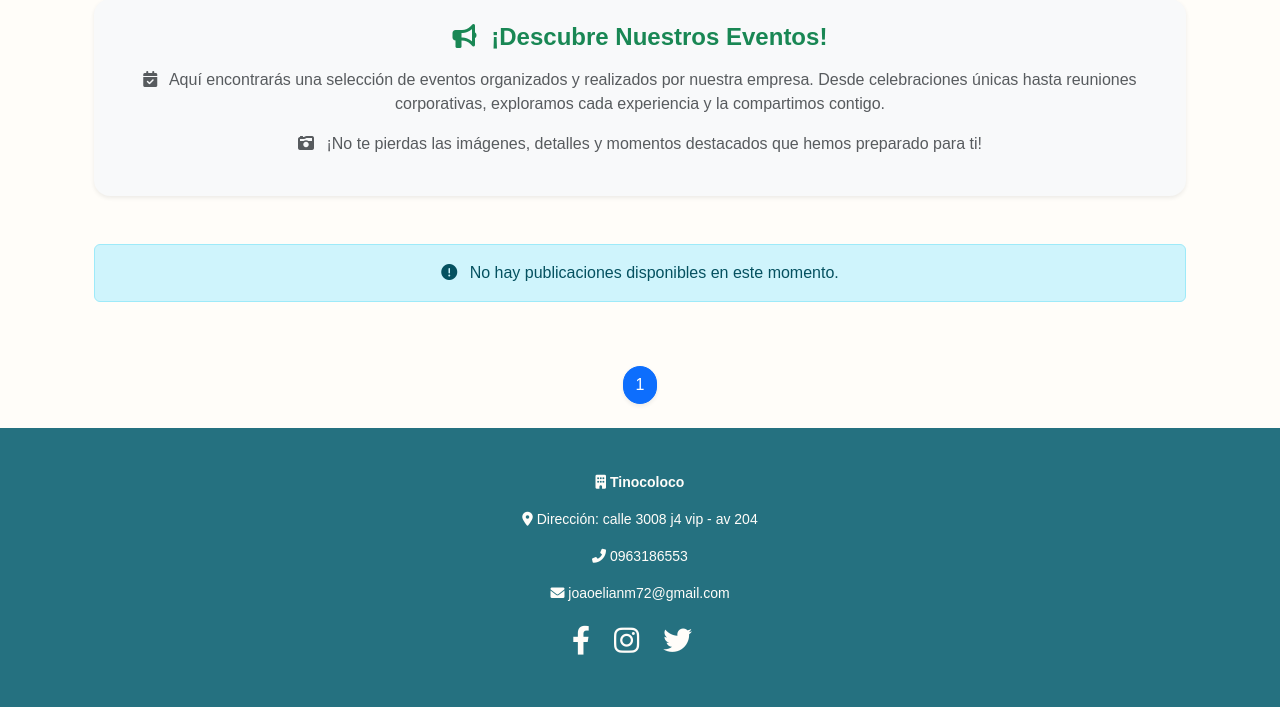
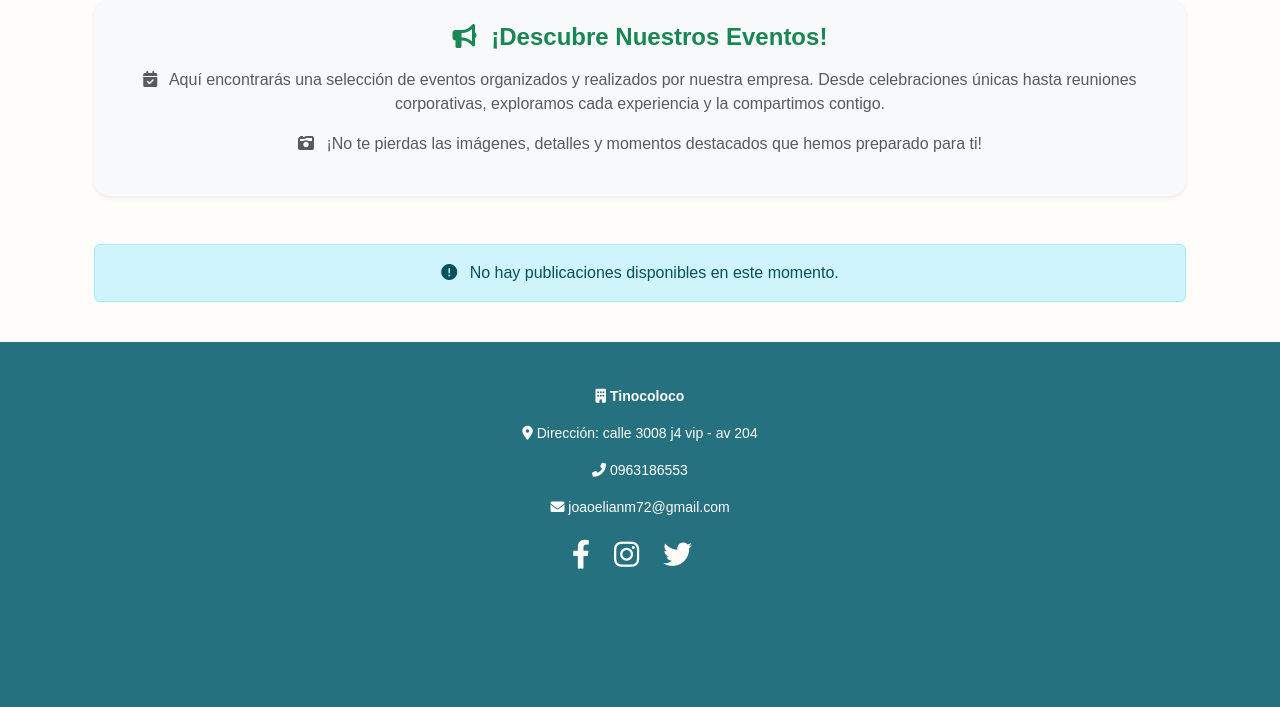
Before and after one commit to joaoelian204/gestor_eventos, a Django app: page /blog/ in a window 1280 px wide. Shown: the part 327-1034 px from the top of the page. After the commit the page ends 896 px from the top, so only its background shows below. Run offline with Django 4.2, Linux system fonts and the light colour scheme; data comes from the database, SQL or seed files in the repository; data that the repository does not hold is empty.

Commit message:
Update blog.html

```diff
--- a/apps/blog/templates/blog/blog.html
+++ b/apps/blog/templates/blog/blog.html
@@ -78,41 +78,36 @@
             </div>
         {% endif %}
     </div>
-    <!-- Controles de Paginación Mejorados -->
+
+    <!-- ============================
+            Controles de Paginación
+        ============================ -->
+    {% if publicaciones.has_other_pages %}
         <nav aria-label="Paginación">
-        <div class="d-flex justify-content-center align-items-center mt-5">
-
-            <!-- Botón Anterior -->
+            <ul class="pagination justify-content-center mt-4">
                 {% if publicaciones.has_previous %}
-                <a class="btn btn-outline-primary rounded-circle shadow-sm me-2" href="?page={{ publicaciones.previous_page_number }}" style="width: 40px; height: 40px;">
+                    <li class="page-item">
+                        <a class="page-link" href="?page={{ publicaciones.previous_page_number }}" aria-label="Anterior">
                             <i class="fas fa-chevron-left"></i>
                         </a>
+                    </li>
                 {% endif %}
 
-            <!-- Números de Página -->
-            <ul class="pagination mb-0">
                 {% for num in publicaciones.paginator.page_range %}
-                    {% if publicaciones.number == num %}
-                        <li class="page-item active">
-                            <span class="page-link rounded-pill shadow-sm">{{ num }}</span>
+                    <li class="page-item {% if publicaciones.number == num %}active{% endif %}">
+                        <a class="page-link" href="?page={{ num }}">{{ num }}</a>
                     </li>
-                    {% elif num > publicaciones.number|add:'-3' and num < publicaciones.number|add:'3' %}
+                {% endfor %}
+
+                {% if publicaciones.has_next %}
                     <li class="page-item">
-                            <a class="page-link rounded-pill shadow-sm" href="?page={{ num }}">{{ num }}</a>
+                        <a class="page-link" href="?page={{ publicaciones.next_page_number }}" aria-label="Siguiente">
+                            <i class="fas fa-chevron-right"></i>
+                        </a>
                     </li>
                 {% endif %}
-                {% endfor %}
             </ul>
-
-            <!-- Botón Siguiente -->
-            {% if publicaciones.has_next %}
-                <a class="btn btn-outline-primary rounded-circle shadow-sm ms-2" href="?page={{ publicaciones.next_page_number }}" style="width: 40px; height: 40px;">
-                    <i class="fas fa-chevron-right"></i>
-                </a>
+        </nav>
     {% endif %}
-
-        </div>
-    </nav>
-
 </div>
 {% endblock %}
```
Lines whose indentation alone changed are shown as unchanged.
